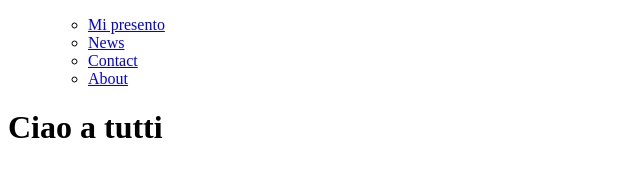
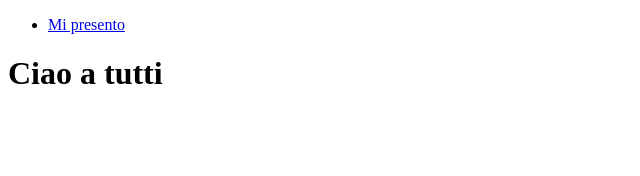
Before and after one commit to Giorgiaarmeli29/portfolio, a plain HTML site: page index.html in a window 1280 px wide. Shown: the whole page, without its empty margins (0-640 px from the left). Drawn offline with Linux system fonts and the light colour scheme.

Commit message:
Update index.html

```diff
--- a/index.html
+++ b/index.html
@@ -8,12 +8,7 @@
 
   <body>
     <ul>
-      <ul>
   <li><a href="aboutme.html">Mi presento </a></li>
-  <li><a href="#news">News</a></li>
-  <li><a href="#contact">Contact</a></li>
-  <li><a href="#about">About</a></li>
-</ul>
     </ul>
    <h1>Ciao a tutti</h1>
   </body>
```
